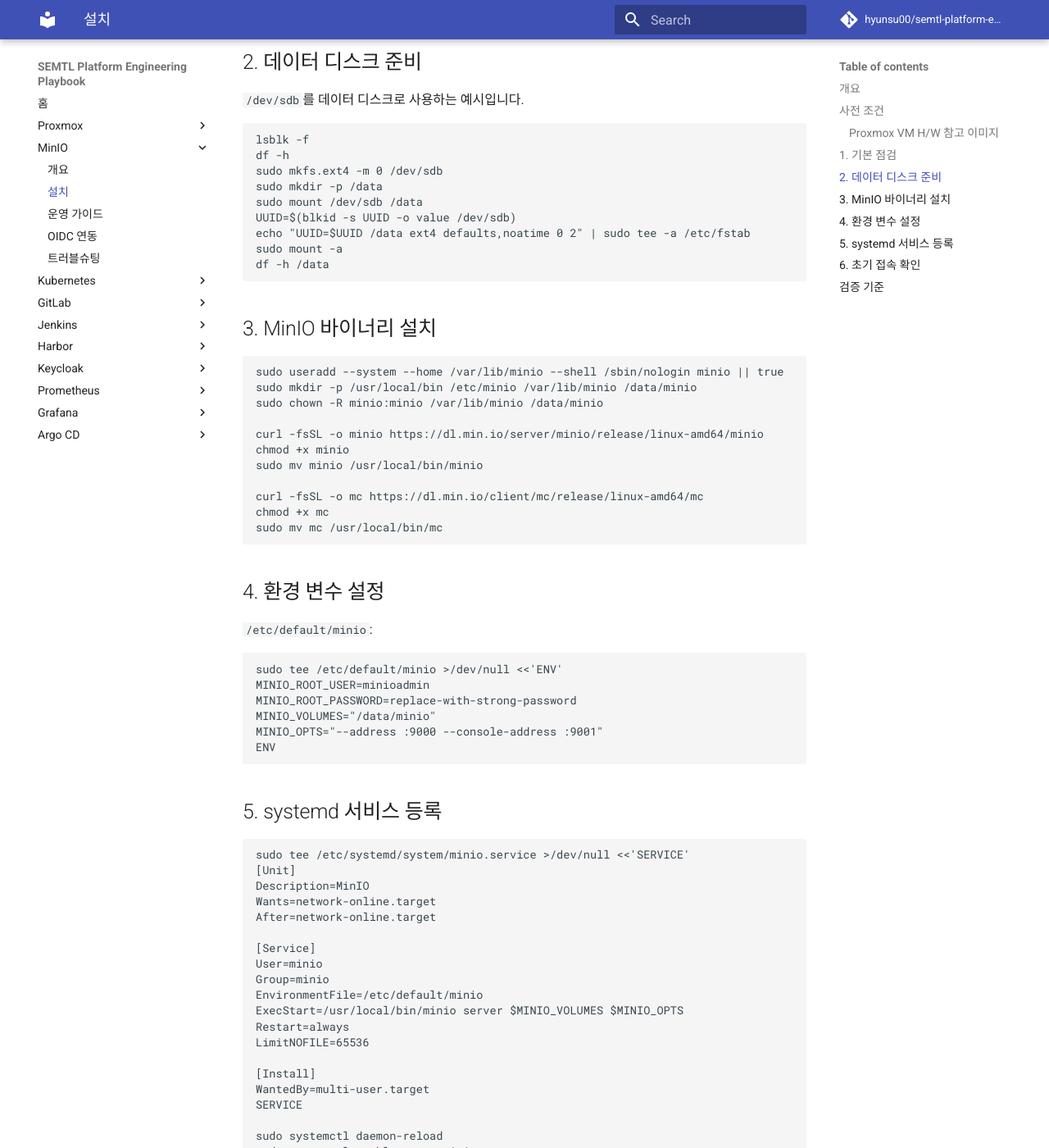
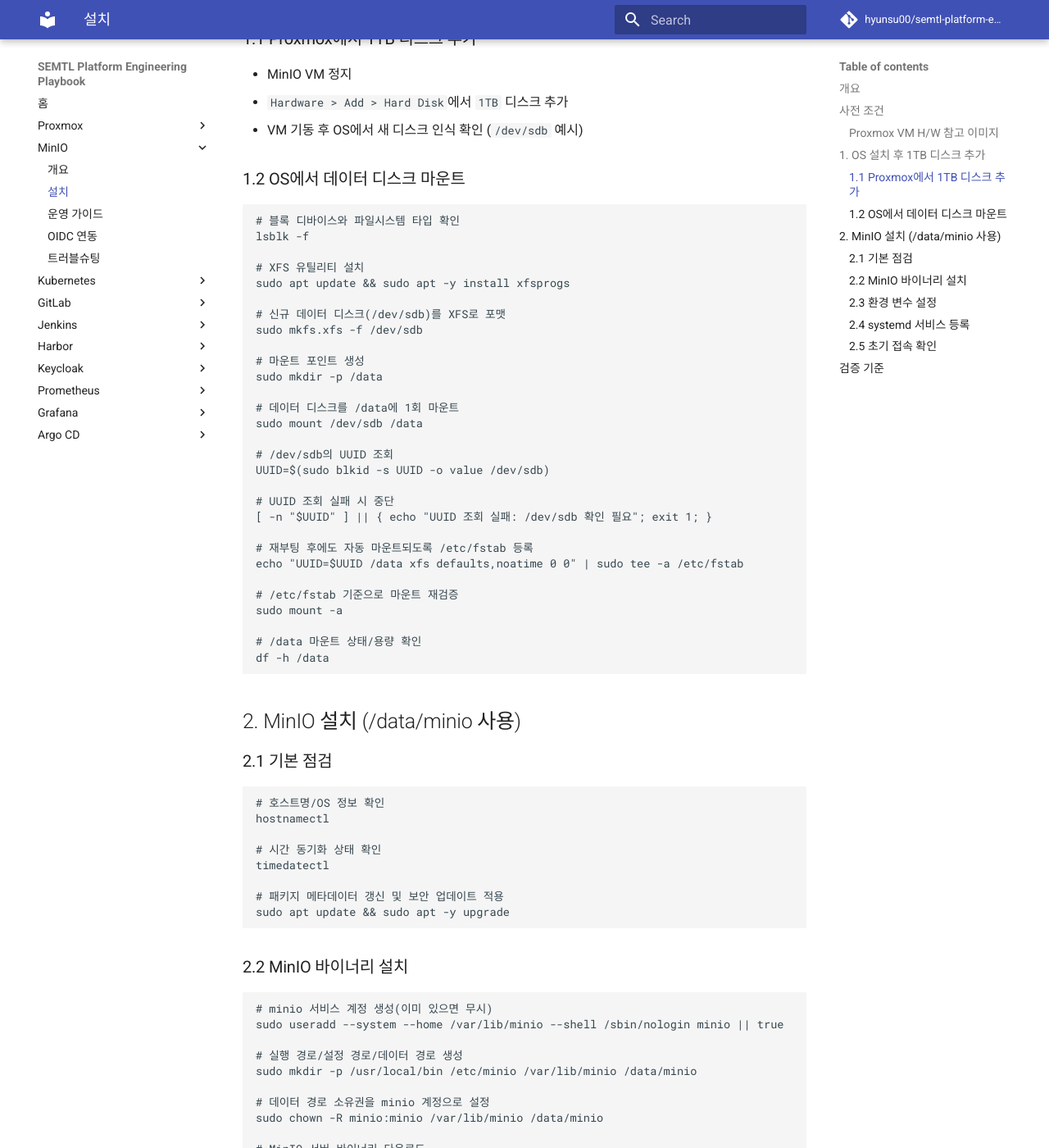
Before and after one commit to hyunsu00/semtl-platform-engineering-playbook, an MkDocs documentation site: the page built from docs/minio/installation.md, in a window 1280 px wide and 1400 px high, scrolled down 1197 px. Shown: the whole window at 82% size. Built offline with MkDocs 1.6.1 and Material for MkDocs 9.7.7, drawn with Linux system fonts in a browser that asks for light colours; comment, search, counter and statistics services are not loaded; some of the changed text lies outside the part shown.

Commit message:
docs: minio 설치 절차를 1tb 후속 확장 구조로 개편

````diff
--- a/docs/minio/installation.md
+++ b/docs/minio/installation.md
@@ -1,74 +1,132 @@
 # MinIO Installation
 
 ## 개요
-Ubuntu 22.04 VM 환경에서 MinIO를 설치하고, 운영 기준에 맞게 디스크를 분리해 초기 구성하는 절차입니다.
+
+Ubuntu 22.04 VM에서 OS 설치를 먼저 완료한 뒤, Proxmox에서 `1TB` 데이터 디스크를 추가하고
+`/data/minio` 경로를 사용해 MinIO를 설치하는 절차입니다.
 
 ## 사전 조건
+
 - OS: `Ubuntu 22.04 LTS`
-- MinIO VM 준비
-- 데이터 디스크 분리 구성 권장
-  - OS: `40GB`
-  - Data: `1000GB` (운영 확장 시 `1TB` 디스크 추가 예정)
+- MinIO VM 준비 (OS만 설치된 상태)
+- 초기 H/W 구성
+  - OS Disk: `40GB`
+  - Data Disk: 없음
+- MinIO 설치 전 확장 H/W 구성
+  - Data Disk: `1TB` 추가
 - 내부 DNS 또는 고정 IP 확보
 
 ### Proxmox VM H/W 참고 이미지
+
 아래 이미지는 Proxmox `Hardware` 탭 기준의 MinIO VM 구성 예시입니다.
 
 ![Proxmox VM Hardware - MinIO](../assets/images/minio/proxmox-vm-hw-minio-v1.png)
 
-캡션: OS Disk `40GB`, Data Disk `100GB`, 향후 Data Disk `1TB` 추가 예정
+캡션: OS 설치 후 Proxmox에서 `1TB` 데이터 디스크를 추가하고,
+MinIO 데이터 경로를 `/data/minio`로 사용
 
-## 1. 기본 점검
+## 1. OS 설치 후 1TB 디스크 추가
+
+### 1.1 Proxmox에서 1TB 디스크 추가
+
+- MinIO VM 정지
+- `Hardware > Add > Hard Disk`에서 `1TB` 디스크 추가
+- VM 기동 후 OS에서 새 디스크 인식 확인 (`/dev/sdb` 예시)
+
+### 1.2 OS에서 데이터 디스크 마운트
+
 ```bash
+# 블록 디바이스와 파일시스템 타입 확인
+lsblk -f
+
+# XFS 유틸리티 설치
+sudo apt update && sudo apt -y install xfsprogs
+
+# 신규 데이터 디스크(/dev/sdb)를 XFS로 포맷
+sudo mkfs.xfs -f /dev/sdb
+
+# 마운트 포인트 생성
+sudo mkdir -p /data
+
+# 데이터 디스크를 /data에 1회 마운트
+sudo mount /dev/sdb /data
+
+# /dev/sdb의 UUID 조회
+UUID=$(sudo blkid -s UUID -o value /dev/sdb)
+
+# UUID 조회 실패 시 중단
+[ -n "$UUID" ] || { echo "UUID 조회 실패: /dev/sdb 확인 필요"; exit 1; }
+
+# 재부팅 후에도 자동 마운트되도록 /etc/fstab 등록
+echo "UUID=$UUID /data xfs defaults,noatime 0 0" | sudo tee -a /etc/fstab
+
+# /etc/fstab 기준으로 마운트 재검증
+sudo mount -a
+
+# /data 마운트 상태/용량 확인
+df -h /data
+```
+
+## 2. MinIO 설치 (/data/minio 사용)
+
+### 2.1 기본 점검
+
+```bash
+# 호스트명/OS 정보 확인
 hostnamectl
+
+# 시간 동기화 상태 확인
 timedatectl
+
+# 패키지 메타데이터 갱신 및 보안 업데이트 적용
 sudo apt update && sudo apt -y upgrade
 ```
 
-## 2. 데이터 디스크 준비
-`/dev/sdb`를 데이터 디스크로 사용하는 예시입니다.
+### 2.2 MinIO 바이너리 설치
 
 ```bash
-lsblk -f
-df -h
-sudo mkfs.ext4 -m 0 /dev/sdb
-sudo mkdir -p /data
-sudo mount /dev/sdb /data
-UUID=$(blkid -s UUID -o value /dev/sdb)
-echo "UUID=$UUID /data ext4 defaults,noatime 0 2" | sudo tee -a /etc/fstab
-sudo mount -a
-df -h /data
-```
+# minio 서비스 계정 생성(이미 있으면 무시)
+sudo useradd --system --home /var/lib/minio --shell /sbin/nologin minio || true
 
-## 3. MinIO 바이너리 설치
-```bash
-sudo useradd --system --home /var/lib/minio --shell /sbin/nologin minio || true
+# 실행 경로/설정 경로/데이터 경로 생성
 sudo mkdir -p /usr/local/bin /etc/minio /var/lib/minio /data/minio
+
+# 데이터 경로 소유권을 minio 계정으로 설정
 sudo chown -R minio:minio /var/lib/minio /data/minio
 
+# MinIO 서버 바이너리 다운로드
 curl -fsSL -o minio https://dl.min.io/server/minio/release/linux-amd64/minio
+# 실행 권한 부여
 chmod +x minio
+# 실행 파일 경로로 이동
 sudo mv minio /usr/local/bin/minio
 
+# MinIO Client(mc) 다운로드
 curl -fsSL -o mc https://dl.min.io/client/mc/release/linux-amd64/mc
+# 실행 권한 부여
 chmod +x mc
+# 실행 파일 경로로 이동
 sudo mv mc /usr/local/bin/mc
 ```
 
-## 4. 환경 변수 설정
+### 2.3 환경 변수 설정
+
 `/etc/default/minio`:
 
 ```bash
+# MinIO 환경 변수 파일 생성/덮어쓰기
 sudo tee /etc/default/minio >/dev/null <<'ENV'
-MINIO_ROOT_USER=minioadmin
-MINIO_ROOT_PASSWORD=replace-with-strong-password
+MINIO_ROOT_USER=admin
+MINIO_ROOT_PASSWORD=패스워드
 MINIO_VOLUMES="/data/minio"
 MINIO_OPTS="--address :9000 --console-address :9001"
 ENV
 ```
 
-## 5. systemd 서비스 등록
+### 2.4 systemd 서비스 등록
+
 ```bash
+# systemd 서비스 유닛 파일 생성/덮어쓰기
 sudo tee /etc/systemd/system/minio.service >/dev/null <<'SERVICE'
 [Unit]
 Description=MinIO
@@ -87,19 +145,30 @@
 WantedBy=multi-user.target
 SERVICE
 
+# systemd 유닛 캐시 갱신
 sudo systemctl daemon-reload
+# 부팅 시 자동 시작 등록 및 즉시 기동
 sudo systemctl enable --now minio
+# 서비스 상태 확인
 sudo systemctl status minio --no-pager
 ```
 
-## 6. 초기 접속 확인
+### 2.5 초기 접속 확인
+
 ```bash
+# MinIO liveness 엔드포인트 응답 확인
 curl -I http://127.0.0.1:9000/minio/health/live
-mc alias set local http://127.0.0.1:9000 minioadmin 'replace-with-strong-password'
+
+# 로컬 MinIO 서버를 mc 별칭으로 등록
+mc alias set local http://127.0.0.1:9000 admin '패스워드'
+
+# MinIO 서버 정보 조회
 mc admin info local
 ```
 
 ## 검증 기준
+
+- `1TB` 디스크가 `/data`로 정상 마운트됨
 - `minio.service`가 `active (running)` 상태
 - `mc admin info local` 응답 정상
-- `/data/minio` 경로가 데이터 저장 경로로 사용됨
+- MinIO 데이터 경로가 `/data/minio`로 설정됨
````
